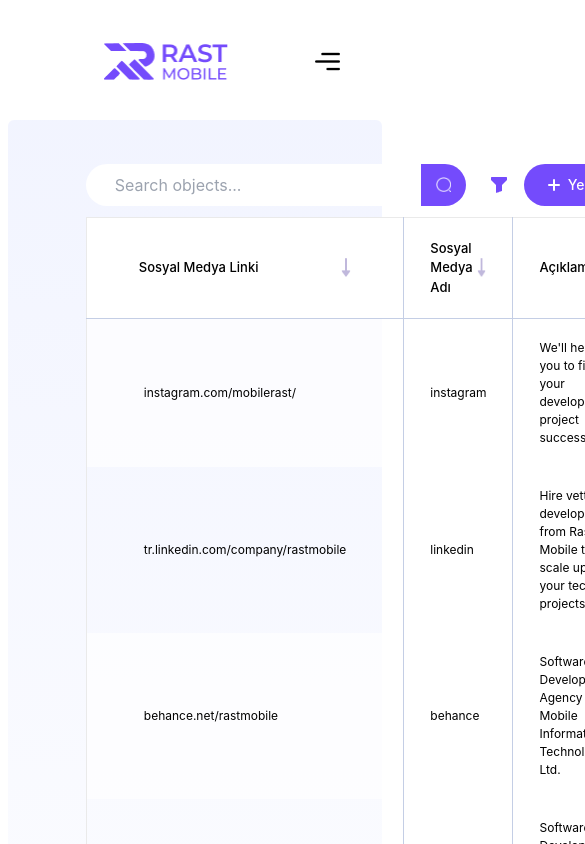
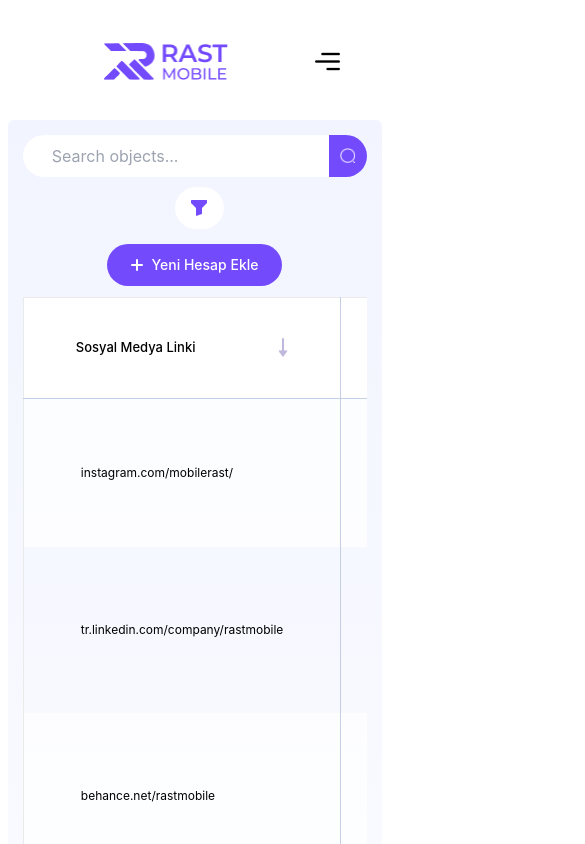
Before and after one commit to yigitzarbun/rast-datagrid, a React (Vite) app: page / in a window 390 px wide. Shown: the top 844 px of the page, 585 px wide, since content can reach past the window. Built offline with nearby package versions, Linux system fonts and the light colour scheme.

Commit message:
add grid and search section responsiveness

```diff
--- a/src/components/grid/Grid.tsx
+++ b/src/components/grid/Grid.tsx
@@ -51,7 +51,7 @@ function Grid({ search, display, page }: GridProps) {
   }, []);
 
   return (
-    <div className="mt-[11px]">
+    <div className="mt-[11px] overflow-x-auto">
       {sortedData.length > 0 ? (
         <table className={styles.grid}>
           <thead>
--- a/src/components/layout/MainLayout.tsx
+++ b/src/components/layout/MainLayout.tsx
@@ -6,7 +6,7 @@ interface MainLayoutProps {
 
 const MainLayout = ({ children }: MainLayoutProps) => {
   return (
-    <div>
+    <div className="max-w-[1000px]">
       <Header />
       {children}
     </div>
--- /dev/null
+++ b/src/components/search/SearchBar.module.css
@@ -0,0 +1,23 @@
+.outerContainer {
+  display: flex;
+}
+.searchBar {
+  width: 335px;
+  height: 42px;
+  padding: 13px 40px 13px 29px;
+  border-top-left-radius: 39px;
+  border-bottom-left-radius: 39px;
+  outline: none;
+}
+
+@media (max-width: 650px) {
+  .outerContainer {
+    flex-direction: column;
+    align-items: center;
+    row-gap: 10px;
+  }
+  .searchBar {
+    width: 100%;
+    margin: 0 auto;
+  }
+}
--- a/src/components/search/SearchBar.tsx
+++ b/src/components/search/SearchBar.tsx
@@ -1,4 +1,5 @@
 import { Colors } from "../../common/Colors";
+import styles from "./SearchBar.module.css";
 import { ChangeEvent } from "react";
 
 interface SearchBarProps {
@@ -7,10 +8,11 @@ interface SearchBarProps {
 const SearchBar = ({ handleSearch }: SearchBarProps) => {
   return (
     <div className="flex">
+      <div className={styles.outerContainer}>
         <div className="flex">
           <input
             placeholder="Search objects..."
-          className="w-[335px] h-[42px] px-[29px] py-[13px] rounded-l-[39px] pr-[40px] outline-none"
+            className={styles.searchBar}
             onChange={handleSearch}
           />
           <div
@@ -22,6 +24,7 @@ const SearchBar = ({ handleSearch }: SearchBarProps) => {
               alt="search-icon"
               className="w-[15.2px] h-[15.2px] mx-auto my-auto "
             />
+          </div>
         </div>
         <div
           style={{ background: Colors.secondary }}
--- /dev/null
+++ b/src/modules/home/Home.module.css
@@ -0,0 +1,32 @@
+.main {
+  display: flex;
+  flex-direction: column;
+  min-height: 50vh;
+  background: linear-gradient(
+    180deg,
+    #eff2ff -30.56%,
+    rgba(232, 236, 255, 0) 135.85%
+  );
+  padding: 44px 73px 0 78px;
+  border-radius: 6px;
+  max-width: 96%;
+  margin: 0 auto;
+}
+
+.gridTop {
+  display: flex;
+  justify-content: space-between;
+}
+
+@media (max-width: 840px) {
+  .main {
+    width: 100%;
+    padding: 15px;
+  }
+
+  .gridTop {
+    flex-direction: column;
+    align-items: center;
+    row-gap: 15px;
+  }
+}
--- a/src/modules/home/Home.tsx
+++ b/src/modules/home/Home.tsx
@@ -4,7 +4,7 @@ import NewAccountButton from "../../components/new-account/button/NewAccountButt
 import Pages from "../../components/pages/Pages";
 import { useAppSelector, useAppDispatch } from "../../store/hooks";
 import { getAccounts } from "../../store/slices/accountsSlice";
-import { Colors } from "../../common/Colors";
+import styles from "./Home.module.css";
 import { useState, ChangeEvent, useEffect } from "react";
 
 const Home = () => {
@@ -49,20 +49,9 @@ const Home = () => {
     }
   }, [display]);
   return (
-    <div
-      style={{
-        display: "flex",
-        flexDirection: "column",
-        minHeight: "50vh",
-        background: Colors.gridBackground,
-        padding: "44px 73px 0 78px",
-        borderRadius: "6px",
-        maxWidth: "96%",
-        margin: "0 auto",
-      }}
-    >
+    <div className={styles.main}>
       <div style={{ flex: 1 }}>
-        <div className="flex justify-between">
+        <div className={styles.gridTop}>
           <SearchBar handleSearch={handleSearch} />
           <NewAccountButton />
         </div>
```
Lines whose indentation alone changed are shown as unchanged.
